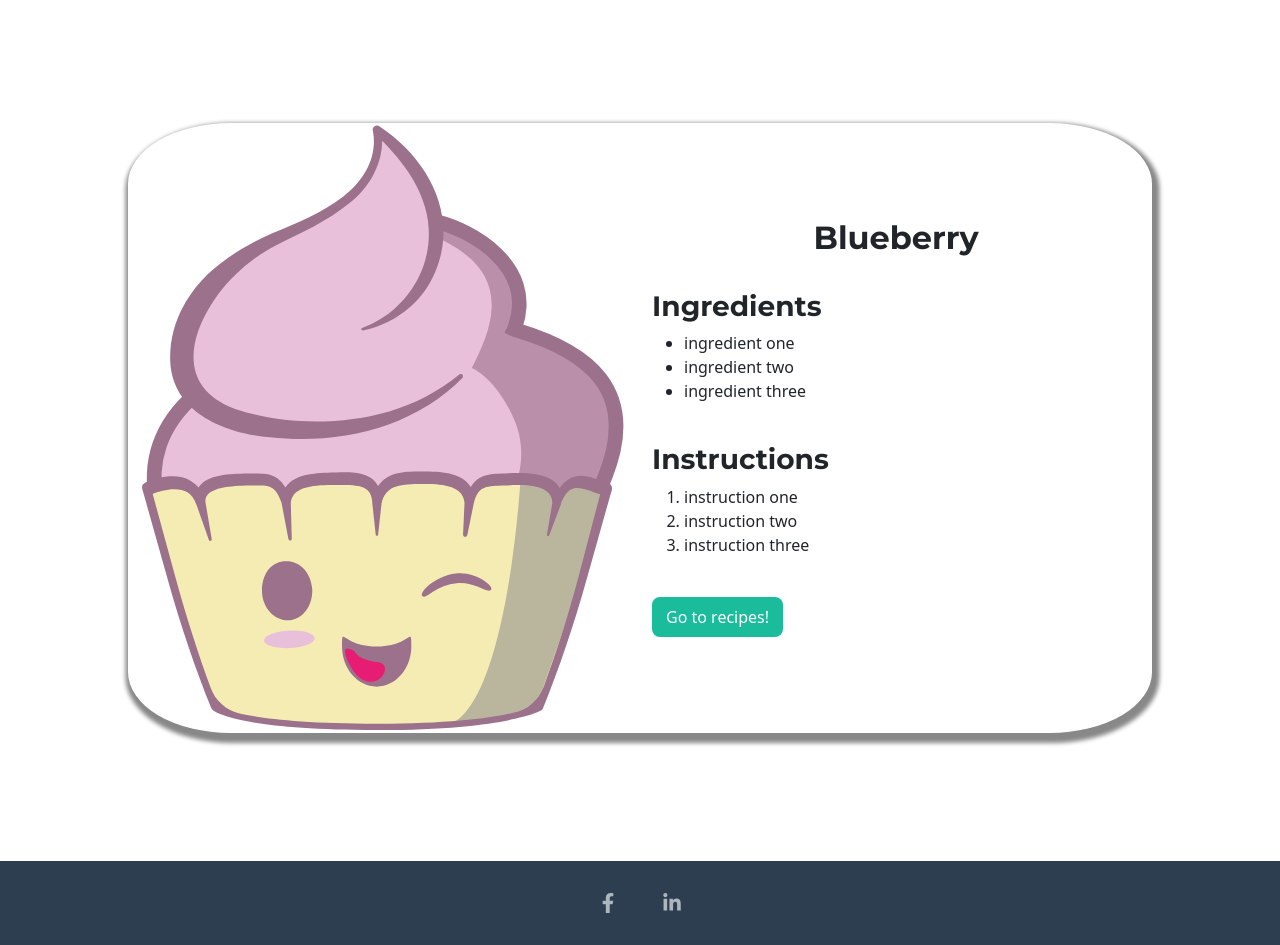
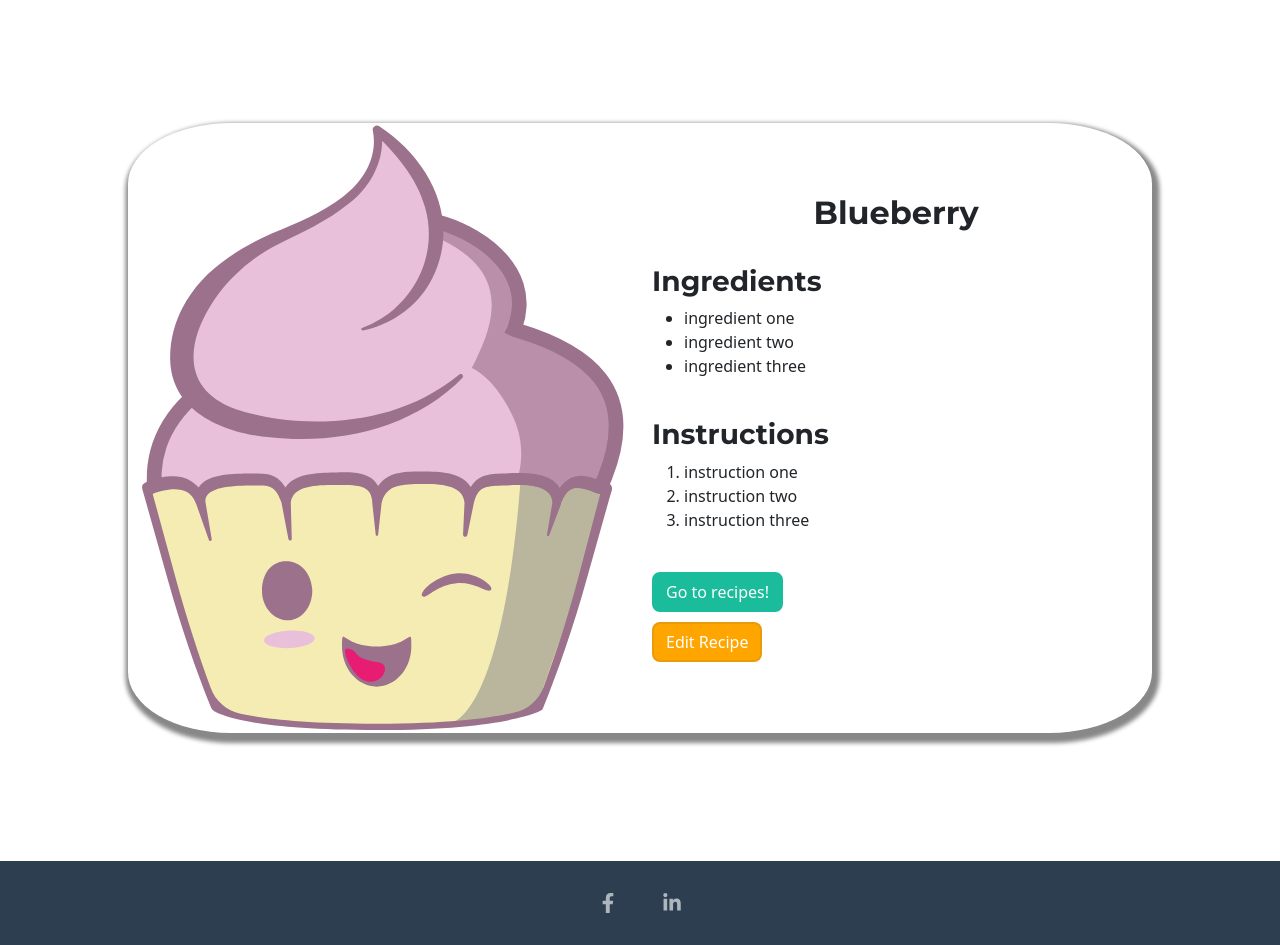
Before and after one commit to DoriCzele/CupcakeClub, a Flask app: page /recipe-details in a window 1280 px wide. Shown: the part 201-1146 px from the top of the page. Run offline with Flask 2, Linux system fonts and the light colour scheme; some libraries are stand-ins or nearby versions.

Commit message:
Add edit recipe button

```diff
--- a/static/css/styles.css
+++ b/static/css/styles.css
@@ -115,3 +115,15 @@ h2{
     width:30%;
     margin-bottom: 3%;
 }
+.btn-edit {
+    margin-top: 2%;
+    color: var(--bs-white);
+	background-color: orange;
+	border-color: rgb(233, 155, 10);
+}
+
+.btn-edit:hover {
+    color: var(--bs-white);
+	background-color: rgb(161, 106, 2);
+	border-color: rgb(128, 84, 2);
+}
--- a/templates/components/recipe-details.html
+++ b/templates/components/recipe-details.html
@@ -51,6 +51,9 @@
             <div>
             <a href="#" class="btn btn-primary">Go to recipes!</a>
         </div>
+        <div>
+        <button class="btn btn-edit">Edit Recipe</a>
+        </div>
     </br>
         </div>
       </div>
```
